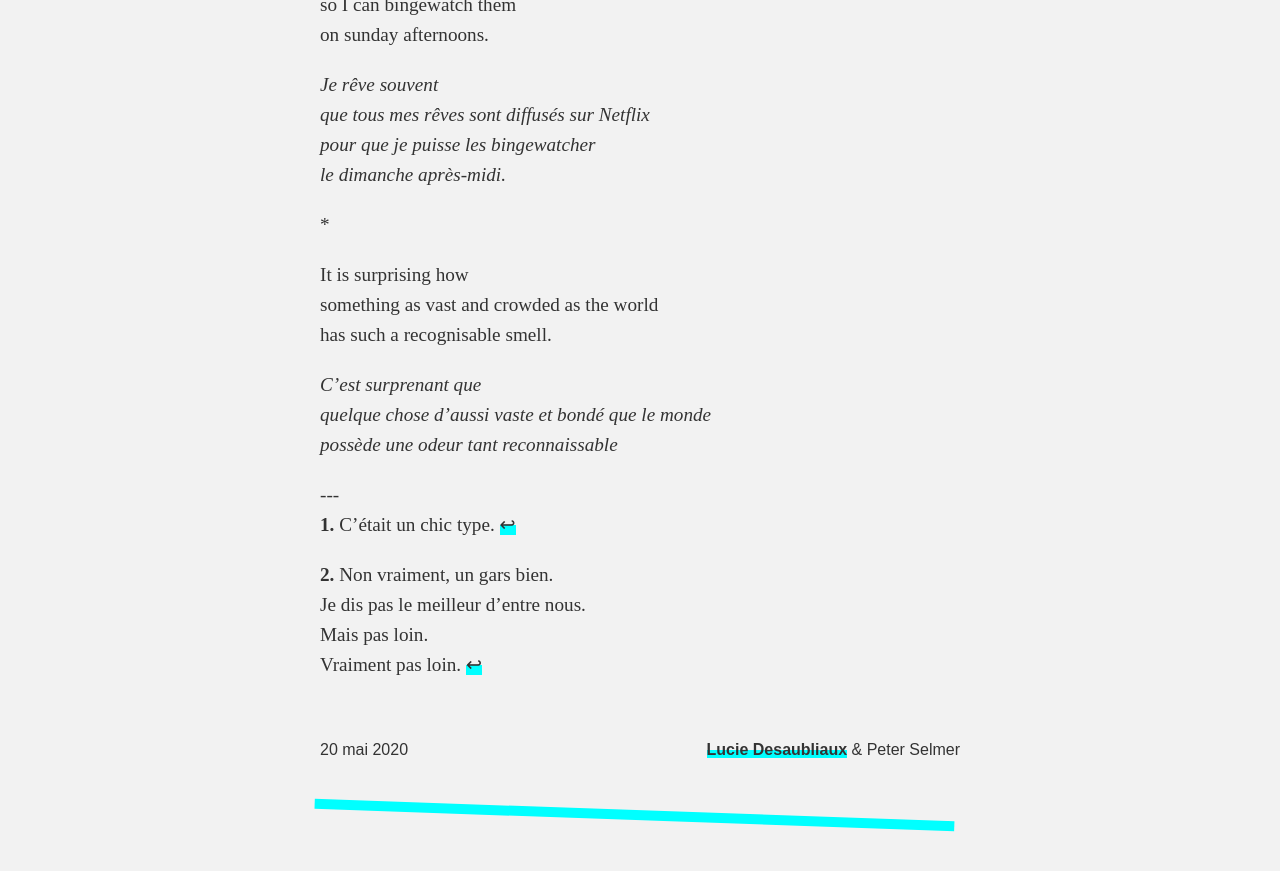
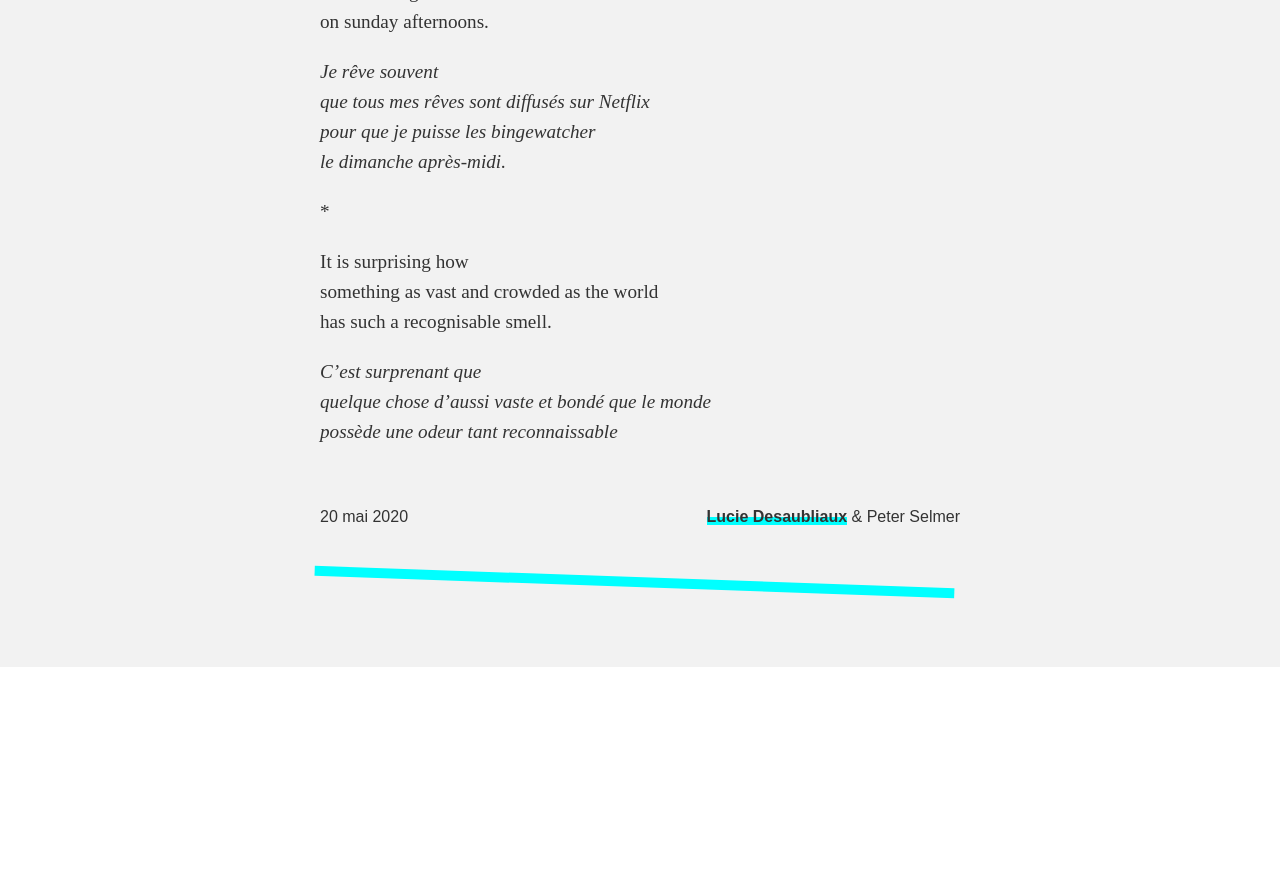
Before and after one commit to PQuod/Maipo, a Jekyll site: the page built from _posts/2020-05-20-trucs.md, in a window 1280 px wide and 900 px high, scrolled down 1974 px. Shown: the top 871 px of the window. Built offline with Jekyll 4.4.1, drawn with Linux system fonts in a browser that asks for light colours; after the commit the page ends 2641 px from its top, so only the background shows below that.

Commit message:
Update 2020-05-20-trucs.md

```diff
--- a/_posts/2020-05-20-trucs.md
+++ b/_posts/2020-05-20-trucs.md
@@ -6,16 +6,9 @@ categories: Desaubliaux-Lucie
 colab: Peter Selmer
 ---
 
-*Au début de l'année 2020, Peter Selmer et moi avons essayé de réaliser des écritures-traductions instantanées de poèmes en anglais et en français.[^1]*
+*Au début de l'année 2020, Peter Selmer et moi avons essayé de réaliser des écritures-traductions instantanées de poèmes en anglais et en français.*
 
-[^1]: C'était un chic type.
-
-*Ça nous prend souvent quand nous ne savons pas quoi faire ou que nous nous promenons au téléphone.[^bignote]*
-
-[^bignote]: Non vraiment, un gars bien.
-    Je dis pas le meilleur d'entre nous.
-    Mais pas loin.
-    Vraiment pas loin.
+*Ça nous prend souvent quand nous ne savons pas quoi faire ou que nous nous promenons au téléphone.*
 
 *Peut-être que si nous nous ennuyons assez ou qu'il fait assez beau, nous continuerons.*
 
```
